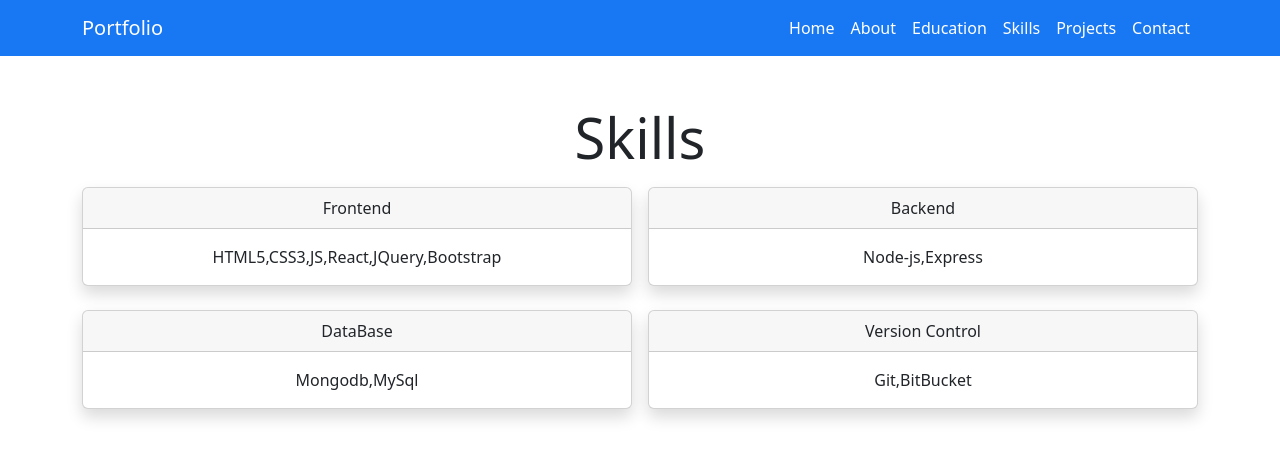
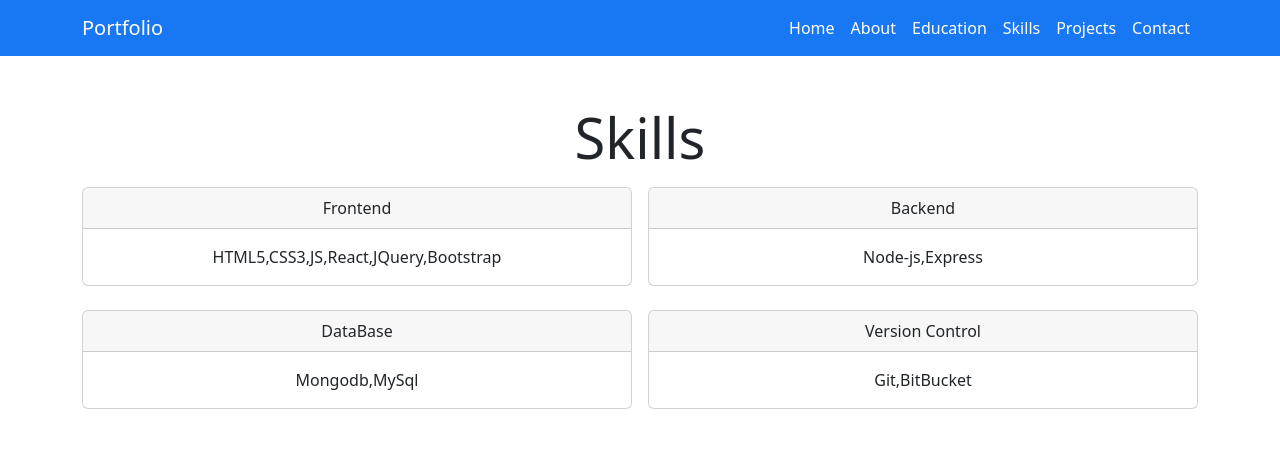
Before and after one commit to Aiffin/infoPortfolio, a React (Create React App) app: page /Skills in a window 1280 px wide. Shown: the top 458 px of the page. Built offline with nearby package versions, Linux system fonts and the light colour scheme.

Commit message:
alignment

```diff
--- a/src/assets/css/style.css
+++ b/src/assets/css/style.css
@@ -8,6 +8,10 @@
 
 :root{
     --primary:#1877f2
+}
+
+body{
+    background-color: #fff !important;
 }
 
 /* navbar header */
--- a/src/component/Projects.js
+++ b/src/component/Projects.js
@@ -8,8 +8,8 @@ function Projects() {
                 <div className="col-md-12">
                     <div className="display-4 text-center mt-5 mb-3">Projects</div>
                 </div>
-                </div>
-                <div className="row g-3">
+            </div>
+            <div className="row g-3">
                 <div className="col-12 col-md-4 col-lg-4">
                     <div className="card h-100 d-flex flex-column">
                         <div className="card-header text-center">
--- a/src/component/Skills.js
+++ b/src/component/Skills.js
@@ -10,7 +10,7 @@ export default function Skills(props){
                 </div></div>
                 <div className="row g-3">
                     <div className="col-12 col-md-6 col-lg-6">
-                        <div class="card shadow text-center">
+                        <div class="card text-center">
                             <div class="card-header">
                                 Frontend
                             </div>
@@ -21,7 +21,7 @@ export default function Skills(props){
                     </div>
 
                     <div className="col-12 col-md-6 col-lg-6">
-                        <div class="card shadow text-center">
+                        <div class="card text-center">
                             <div class="card-header">
                                 Backend
                             </div>
@@ -36,7 +36,7 @@ export default function Skills(props){
 
                 <div className="row g-3">
                     <div className="col-12 col-md-6 col-lg-6">
-                        <div class="card shadow text-center">
+                        <div class="card text-center">
                             <div class="card-header">
                                 DataBase
                             </div>
@@ -47,7 +47,7 @@ export default function Skills(props){
                     </div>
 
                     <div className="col-12 col-md-6 col-lg-6">
-                        <div class="card shadow text-center">
+                        <div class="card text-center">
                         <div class="card-header">
                                 Version Control
                             </div>
```
